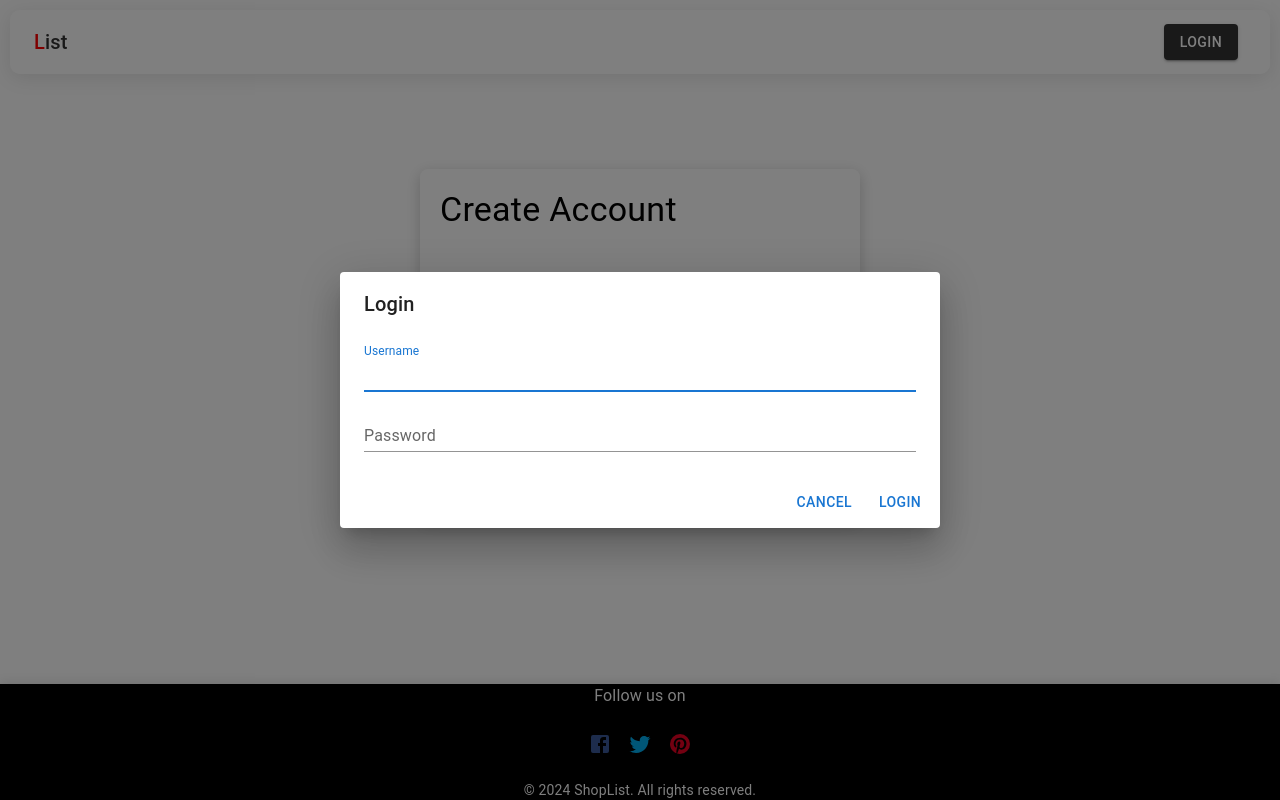
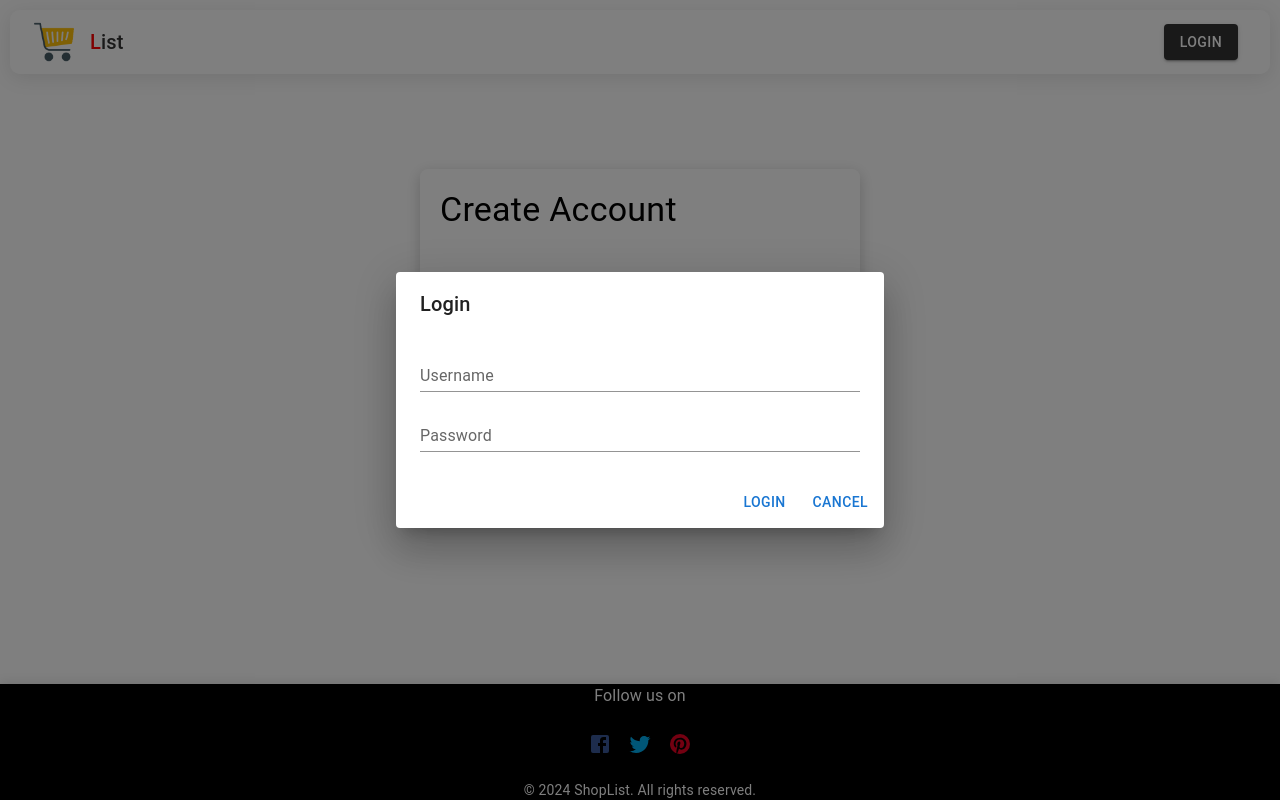
Before and after one commit to Princemashumu/shoppinglist, a React (Create React App) app: page / in a window 1280 px wide. Both pictures are taken after a click on the button "LOGIN". Built offline with nearby package versions, Linux system fonts and the light colour scheme.

Commit message:
added a logo

```diff
--- a/src/components/LandingPage.js
+++ b/src/components/LandingPage.js
@@ -16,7 +16,7 @@ import {
 import { useNavigate } from 'react-router-dom';
 import { useDispatch, useSelector } from 'react-redux';
 import { signUp, login, logout } from '../redux/slices/authSlice'; // Adjust the path if necessary
-import logo from '../logo.png';
+import logo from '../logo.png'; // Import the logo image
 import Footer from './Footer';
 
 function LandingPage() {
@@ -101,9 +101,12 @@ function LandingPage() {
         }}
       >
         <Toolbar sx={{ justifyContent: 'space-between' }}>
+          <Box sx={{ display: 'flex', alignItems: 'center' }}>
+            <img src={logo} alt="Logo" style={{ width: '40px', height: 'auto', marginRight: '16px' }} />
             <Typography variant="h6" noWrap component="div" sx={{ color: '#333' }}>
               <span style={{ color: 'red' }}>L</span>ist
             </Typography>
+          </Box>
           <Box>
             {user ? (
               <Button
@@ -263,17 +266,10 @@ function LandingPage() {
       <Dialog
         open={dialogOpen}
         onClose={() => setDialogOpen(false)}
-        maxWidth="sm"
-        fullWidth
       >
         <DialogTitle>Login</DialogTitle>
         <DialogContent>
-          {loading ? (
-            <Typography variant="body1">Loading...</Typography>
-          ) : (
-            <>
           <TextField
-                autoFocus
             margin="dense"
             name="username"
             label="Username"
@@ -293,16 +289,12 @@ function LandingPage() {
             value={loginData.password}
             onChange={handleLoginChange}
           />
-            </>
-          )}
         </DialogContent>
         <DialogActions>
-          <Button onClick={() => setDialogOpen(false)} color="primary">
-            Cancel
+          <Button onClick={handleLogin} disabled={loading}>
+            {loading ? 'Logging In...' : 'Login'}
           </Button>
-          <Button onClick={handleLogin} color="primary" disabled={loading}>
-            {loading ? 'Logging in...' : 'Login'}
-          </Button>
+          <Button onClick={() => setDialogOpen(false)}>Cancel</Button>
         </DialogActions>
       </Dialog>
 
@@ -312,12 +304,13 @@ function LandingPage() {
       >
         <DialogTitle>Privacy Policy</DialogTitle>
         <DialogContent>
-          {/* Add your privacy policy content here */}
+          <Typography variant="body1">
+            {/* Add your Privacy Policy content here */}
+            Your privacy policy content goes here.
+          </Typography>
         </DialogContent>
         <DialogActions>
-          <Button onClick={() => setPrivacyDialogOpen(false)} color="primary">
-            Close
-          </Button>
+          <Button onClick={() => setPrivacyDialogOpen(false)}>Close</Button>
         </DialogActions>
       </Dialog>
 
@@ -327,12 +320,13 @@ function LandingPage() {
       >
         <DialogTitle>Terms and Conditions</DialogTitle>
         <DialogContent>
-          {/* Add your terms and conditions content here */}
+          <Typography variant="body1">
+            {/* Add your Terms and Conditions content here */}
+            Your terms and conditions content goes here.
+          </Typography>
         </DialogContent>
         <DialogActions>
-          <Button onClick={() => setTermsDialogOpen(false)} color="primary">
-            Close
-          </Button>
+          <Button onClick={() => setTermsDialogOpen(false)}>Close</Button>
         </DialogActions>
       </Dialog>
 
```
Lines whose indentation alone changed are shown as unchanged.
